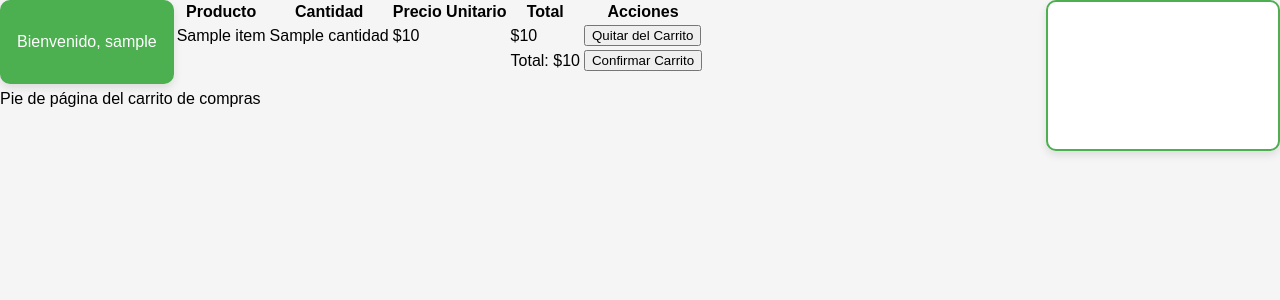
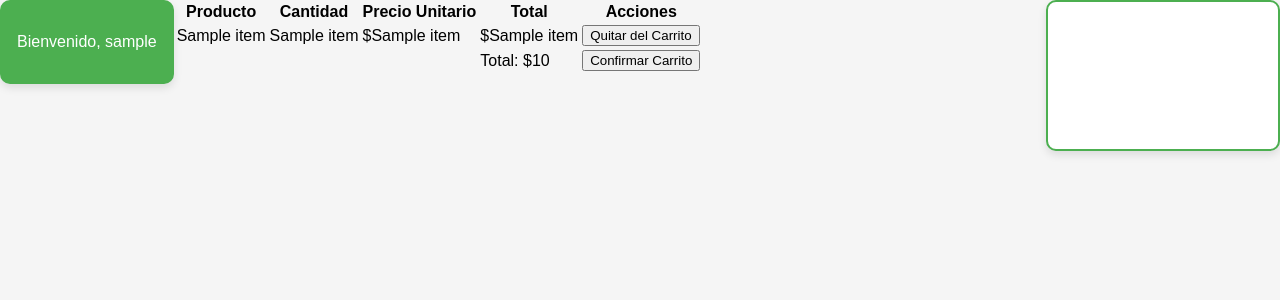
Before and after one commit to kuikuiks1/projectDB2, a Flask app: template Proyecto app web mejorado/app/templates/cart.html in a window 1280 px wide. Shown: the part 40-340 px from the top of the page. Run offline with Flask 3, Linux system fonts and the light colour scheme; the visitor is signed in with stand-in values (Sample User, id 1); the template is opened without the code that fills it: most values are stand-ins (such as "Sample title", 1, 10 or a date in 2020).

Commit message:
agregada funcionalidad de ver carrito, agregar producto al carrito, quitar producto del carrito y confirmar carrito

```diff
--- a/Proyecto app web mejorado/app/firebase_connection.py
+++ b/Proyecto app web mejorado/app/firebase_connection.py
@@ -9,7 +9,6 @@ from email.mime.multipart import MIMEMultipart
 from email.mime.text import MIMEText
 from email.mime.application import MIMEApplication
 from flask import jsonify
-
 
 cred = credentials.Certificate(r"C:\Users\tomas\TPOIDD2\projectDB2\Proyecto app web mejorado\app\tp-ing-datos-2-firebase-adminsdk-jhfmf-8540fa01e3.json")
 firebase_admin.initialize_app(cred, {
@@ -27,9 +26,7 @@ def obtener_carritos(user):
     # carritos = ref_carritos.get()
     # print(carritos)
     ref_carrito = db.reference(f'/carrito/{user.split("@")[0]}')
-    print(ref_carrito.get())
-    carrito_usuario = jsonify(ref_carrito.get()) #devuelve un diccionario que pasamos como json
-    print(carrito_usuario)
+    carrito_usuario = ref_carrito.get()#devuelve un diccionario
     return carrito_usuario
 
 
--- a/Proyecto app web mejorado/app/templates/cart.html
+++ b/Proyecto app web mejorado/app/templates/cart.html
@@ -29,14 +29,14 @@
                         </tr>
                     </thead>
                     <tbody>
-                        {% for item in cart.items %}
+                        {% for item in cart %}
                             <tr>
-                                <td>{{ item.nombre }}</td>
-                                <td>{{ item.cantidad }}</td>
-                                <td>${{ item.precio_unitario }}</td>
-                                <td>${{ item.total }}</td>
+                                <td>{{ item[1] }}</td>
+                                <td>{{ item[2] }}</td>
+                                <td>${{ item[3] }}</td>
+                                <td>${{ item[4] }}</td>
                                 <td>
-                                    <form method="post" action="{{ url_for('remove_from_cart', product_id=item.product_id) }}">
+                                    <form method="post" action="{{ url_for('remove_from_cart', product_id=item[0]) }}">
                                         <button type="submit">Quitar del Carrito</button>
                                     </form>
                                 </td>
@@ -59,7 +59,6 @@
         </div>
     </main>
     <footer>
-        <p>Pie de página del carrito de compras</p>
     </footer>
 </body>
 </html>
```
Also changed, not shown: Proyecto app web mejorado/app/routes.py (+6 -4 lines), 2 other files.
